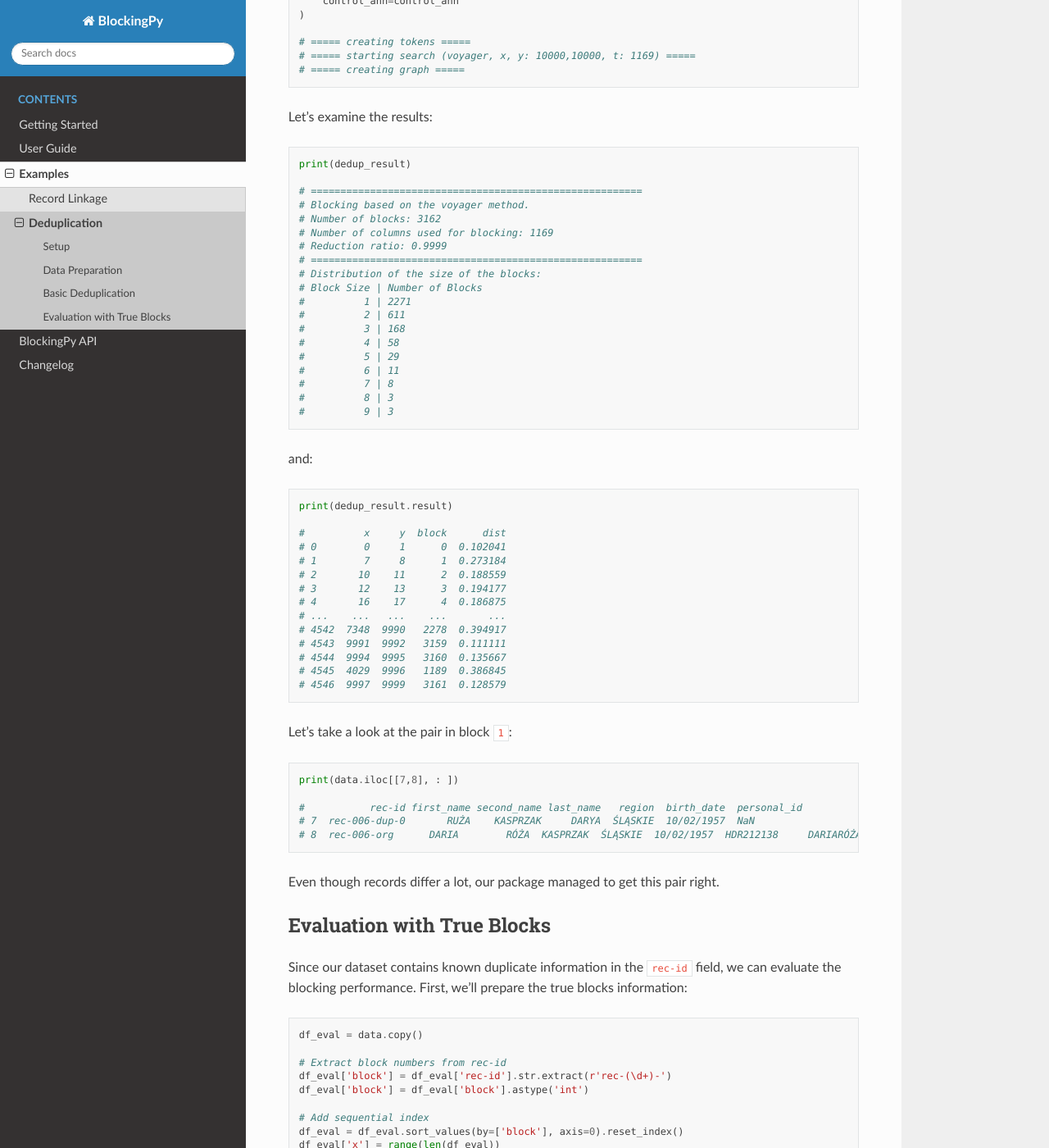
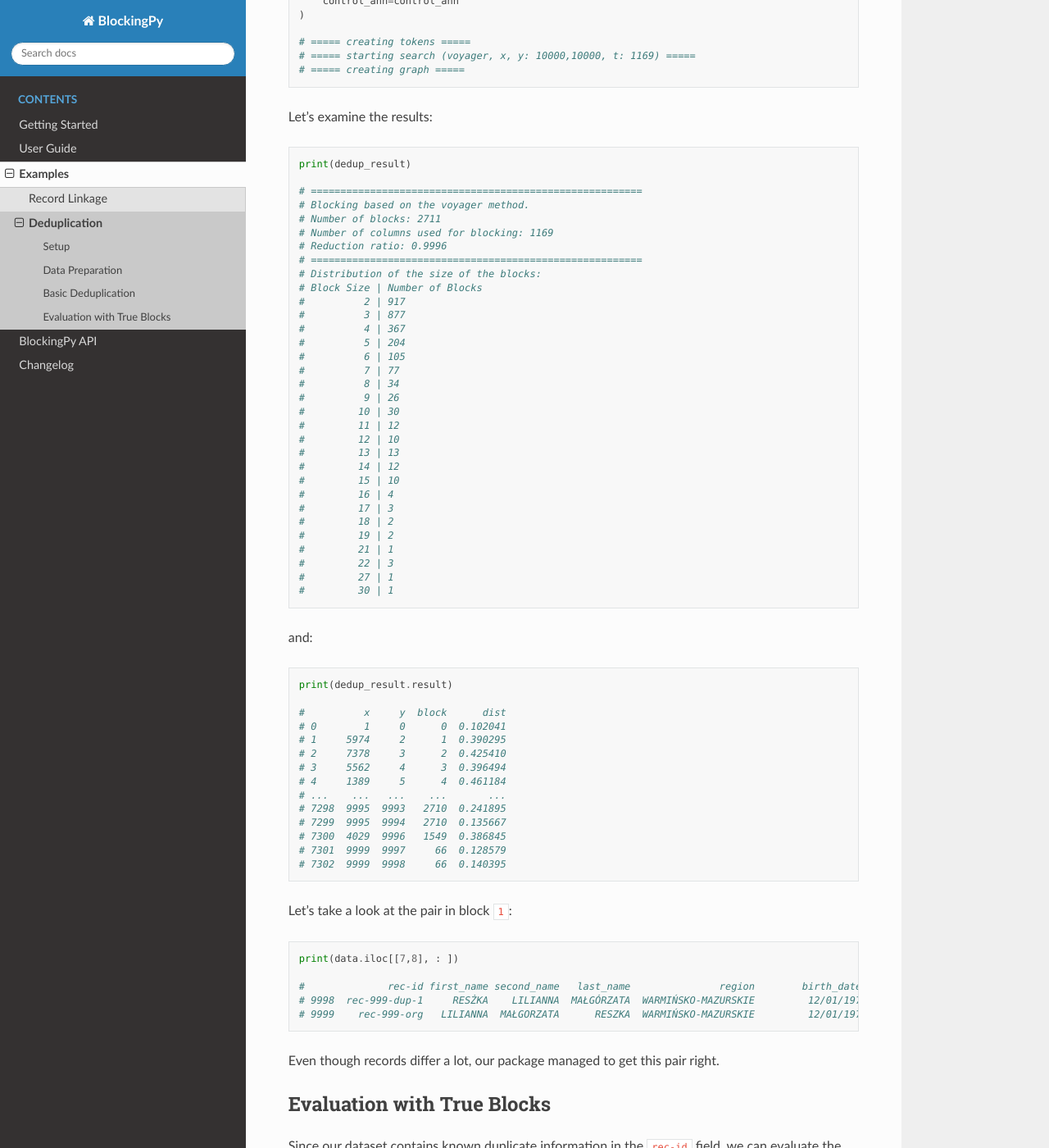
Before and after one commit to ncn-foreigners/BlockingPy, a Sphinx documentation site: the page built from docs/examples/deduplication.md, in a window 1280 px wide and 1400 px high, scrolled down 2021 px. Shown: the whole window at 82% size. Built offline with Sphinx 7.4.7 and the Read the Docs theme 3.1.0, drawn with Linux system fonts in a browser that asks for light colours; some of the changed text lies outside the part shown.

Commit message:
Docs update

````diff
--- a/docs/examples/deduplication.md
+++ b/docs/examples/deduplication.md
@@ -110,21 +110,34 @@ print(dedup_result)
 
 # ========================================================
 # Blocking based on the voyager method.
-# Number of blocks: 3162
+# Number of blocks: 2711
 # Number of columns used for blocking: 1169
-# Reduction ratio: 0.9999
+# Reduction ratio: 0.9996
 # ========================================================
 # Distribution of the size of the blocks:
 # Block Size | Number of Blocks
-#          1 | 2271
-#          2 | 611
-#          3 | 168
-#          4 | 58
-#          5 | 29
-#          6 | 11
-#          7 | 8
-#          8 | 3
-#          9 | 3
+#          2 | 917
+#          3 | 877
+#          4 | 367
+#          5 | 204
+#          6 | 105
+#          7 | 77
+#          8 | 34
+#          9 | 26
+#         10 | 30
+#         11 | 12
+#         12 | 10
+#         13 | 13
+#         14 | 12
+#         15 | 10
+#         16 | 4
+#         17 | 3
+#         18 | 2
+#         19 | 2
+#         21 | 1
+#         22 | 3
+#         27 | 1
+#         30 | 1
 ```
 and:
 
@@ -132,26 +145,26 @@ and:
 print(dedup_result.result)
 
 #          x     y  block      dist
-# 0        0     1      0  0.102041
-# 1        7     8      1  0.273184
-# 2       10    11      2  0.188559
-# 3       12    13      3  0.194177
-# 4       16    17      4  0.186875
+# 0        1     0      0  0.102041
+# 1     5974     2      1  0.390295
+# 2     7378     3      2  0.425410
+# 3     5562     4      3  0.396494
+# 4     1389     5      4  0.461184
 # ...    ...   ...    ...       ...
-# 4542  7348  9990   2278  0.394917
-# 4543  9991  9992   3159  0.111111
-# 4544  9994  9995   3160  0.135667
-# 4545  4029  9996   1189  0.386845
-# 4546  9997  9999   3161  0.128579
+# 7298  9995  9993   2710  0.241895
+# 7299  9995  9994   2710  0.135667
+# 7300  4029  9996   1549  0.386845
+# 7301  9999  9997     66  0.128579
+# 7302  9999  9998     66  0.140395
 ```
 Let's take a look at the pair in block `1`:
 
 ```python
 print(data.iloc[[7,8], : ])
 
-#           rec-id first_name second_name last_name   region  birth_date  personal_id                                         txt
-# 7  rec-006-dup-0       RUŻA    KASPRZAK     DARYA  ŚLĄSKIE  10/02/1957  NaN                  RUŻAKASPRZAKDARYAŚLĄSKIE10/02/1957
-# 8  rec-006-org      DARIA        RÓŻA  KASPRZAK  ŚLĄSKIE  10/02/1957  HDR212138     DARIARÓŻAKASPRZAKŚLĄSKIE10/02/1957HDR212138
+#              rec-id first_name second_name   last_name               region        birth_date personal_id                                                       txt
+# 9998  rec-999-dup-1     RESŻKA    LILIANNA  MAŁGÓRZATA  WARMIŃSKO-MAZURSKIE         12/01/1978        NaN         RESŻKALILIANNAMAŁGÓRZATAWARMIŃSKO-MAZURSKIE12/...
+# 9999    rec-999-org   LILIANNA  MAŁGORZATA      RESZKA  WARMIŃSKO-MAZURSKIE         12/01/1978   TCX847483        LILIANNAMAŁGORZATARESZKAWARMIŃSKO-MAZURSKIE12/...
 ```
 Even though records differ a lot, our package managed to get this pair right.
 
@@ -228,33 +241,45 @@ print(eval_result)
 print(eval_result.metrics)
 # ========================================================
 # Blocking based on the hnsw method.
-# Number of blocks: 3234
+# Number of blocks: 2972
 # Number of columns used for blocking: 1169
-# Reduction ratio: 0.9999
+# Reduction ratio: 0.9996
 # ========================================================
 # Distribution of the size of the blocks:
 # Block Size | Number of Blocks
-#          1 | 2144
-#          2 | 754
-#          3 | 213
-#          4 | 62
-#          5 | 25
-#          6 | 16
-#          7 | 11
-#          8 | 9
+#          2 | 1113
+#          3 | 997
+#          4 | 391
+#          5 | 200
+#          6 | 88
+#          7 | 65
+#          8 | 39
+#          9 | 19
+#         10 | 16
+#         11 | 13
+#         12 | 9
+#         13 | 8
+#         14 | 4
+#         15 | 1
+#         16 | 3
+#         17 | 1
+#         18 | 2
+#         19 | 1
+#         22 | 1
+#         25 | 1
 # ========================================================
 # Evaluation metrics (standard):
-# recall : 97.039
-# precision : 48.8558
-# fpr : 0.0118
-# fnr : 2.961
-# accuracy : 99.9879
-# specificity : 99.9882
-# f1_score : 64.9909
+# recall : 99.0151
+# precision : 29.2353
+# fpr : 0.0248
+# fnr : 0.9849
+# accuracy : 99.9751
+# specificity : 99.9752
+# f1_score : 45.142
 ```
 The results show:
 
-- High reduction ratio (`0.9999`) indicating significant reduction in comparison space
-- High recall (`97.04%`) showing most true duplicates are found
+- High reduction ratio (`0.9996`) indicating significant reduction in comparison space
+- High recall (`99.02%`) showing most true duplicates are found
 
 The block size distribution shows most blocks contain 1-3 records, with a few larger blocks which could occur due to the fact that even records without duplicates will be grouped it to one of the blocks. This is not a problem since those pairs would not be matched when performing one-to-one comparison afterwards. This demonstrates BlockingPy's effectiveness at identifying potential duplicates while drastically reducing the number of required comparisons.
````
Also changed, not shown: other parts of docs/examples/deduplication.md (+2 -2 lines), docs/changelog.md (+4 -0 lines), docs/examples/record_linkage.md (+16 -16 lines), docs/getting_started/quickstart.md (+2 -2 lines).
